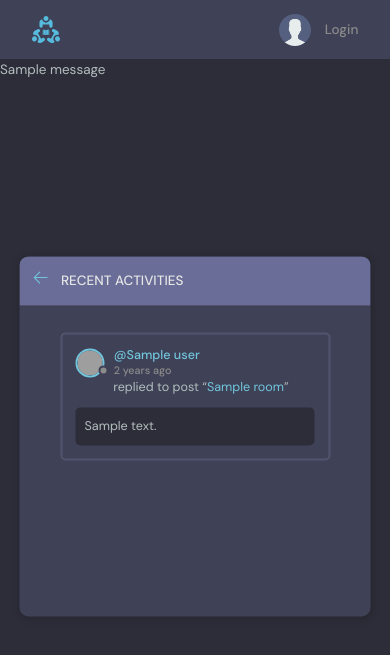
After one commit to robertd2000/django-studybud, a Django app: template base/templates/base/activity.html in a window 390 px wide. The commit adds this page. Shown: the top 655 px of the page. Run offline with Django 4.2, Linux system fonts and the light colour scheme; the template is opened without the code that fills it: most values are stand-ins (such as "Sample title", 1, 10 or a date in 2020); one stand-in notice (Sample message) is shown; grey boxes are pictures that could not be loaded.

Commit message:
add mobile styles

```diff
--- /dev/null
+++ b/base/templates/base/activity.html
@@ -0,0 +1,63 @@
+{% extends 'main.html' %}
+
+{% block content %}
+
+    <main class="layout">
+      <div class="container">
+        <div class="layout__box">
+          <div class="layout__boxHeader">
+            <div class="layout__boxTitle">
+              <a href="{% url 'home' %}">
+                <svg version="1.1" xmlns="http://www.w3.org/2000/svg" width="32" height="32" viewBox="0 0 32 32">
+                  <title>arrow-left</title>
+                  <path
+                    d="M13.723 2.286l-13.723 13.714 13.719 13.714 1.616-1.611-10.96-10.96h27.625v-2.286h-27.625l10.965-10.965-1.616-1.607z"
+                  ></path>
+                </svg>
+              </a>
+              <h3>Recent Activities</h3>
+            </div>
+          </div>
+
+          <div class="activities-page layout__body">
+    {% for message in room_messages %}
+
+    <div class="activities__box">
+        <div class="activities__boxHeader roomListRoom__header">
+            <a href="{% url 'profile' message.user.id %}" class="roomListRoom__author">
+                <div class="avatar avatar--small">
+                    <img src="https://randomuser.me/api/portraits/women/11.jpg"/>
+                </div>
+                <p>
+                    @{{message.user}}
+                    <span>{{message.created|timesince}} ago</span>
+                </p>
+            </a>
+            {% if request.user == message.user %}
+
+            <div class="roomListRoom__actions">
+                <a href="{% url 'delete-message' message.id %}">
+                    <svg version="1.1" xmlns="http://www.w3.org/2000/svg" width="32" height="32" viewBox="0 0 32 32">
+                        <title>remove</title>
+                        <path
+                                d="M27.314 6.019l-1.333-1.333-9.98 9.981-9.981-9.981-1.333 1.333 9.981 9.981-9.981 9.98 1.333 1.333 9.981-9.98 9.98 9.98 1.333-1.333-9.98-9.98 9.98-9.981z"
+                        ></path>
+                    </svg>
+                </a>
+            </div>
+            {% endif %}
+        </div>
+        <div class="activities__boxContent">
+            <p>replied to post “<a href="{% url 'room' message.room.id %}">{{message.room}}</a>”</p>
+            <div class="activities__boxRoomContent">
+                {{message}}
+            </div>
+        </div>
+    </div>
+    {% endfor %}
+          </div>
+        </div>
+      </div>
+    </main>
+
+{% endblock %}
--- a/base/templates/base/topics_components.html
+++ b/base/templates/base/topics_components.html
@@ -12,7 +12,7 @@
             </li>
               {% endfor %}
           </ul>
-          <a class="btn btn--link" href="topics.html">
+          <a class="btn btn--link" href="{% url 'topics' %}">
             More
             <svg version="1.1" xmlns="http://www.w3.org/2000/svg" width="32" height="32" viewBox="0 0 32 32">
               <title>chevron-down</title>
--- a/base/urls.py
+++ b/base/urls.py
@@ -15,4 +15,7 @@ urlpatterns = [
     path('update-room/<str:pk>/', views.updateRoom, name='update-room'),
     path('delete-room/<str:pk>/', views.deleteRoom, name='delete-room'),
     path('delete-message/<str:pk>/', views.deleteMessage, name='delete-message'),
+    path('topics/', views.topicsPage, name='topics'),
+    path('activity/', views.activitiesPage, name='activity'),
+
 ]
--- a/static/styles/style.css
+++ b/static/styles/style.css
@@ -255,7 +255,7 @@ a {
   gap: 1rem;
 }
 
-@media screen and (min-width: 500px) {
+@media screen and (min-width: 700px) {
   .mobile-menu {
     display: none;
   }
--- a/templates/navbar.html
+++ b/templates/navbar.html
@@ -25,7 +25,7 @@
             {% if request.user.is_authenticated %}
 
             <div class="header__user">
-                <a href="profile.html">
+                <a href="{% url 'profile' request.user.id %}">
                     <div class="avatar avatar--medium active">
                         <img src="https://randomuser.me/api/portraits/men/37.jpg"/>
                     </div>
```
Also changed, not shown: base/templates/base/home.html (+4 -4 lines), base/templates/base/topics.html (added, +51 -0 lines), base/views.py (+15 -1 lines).
